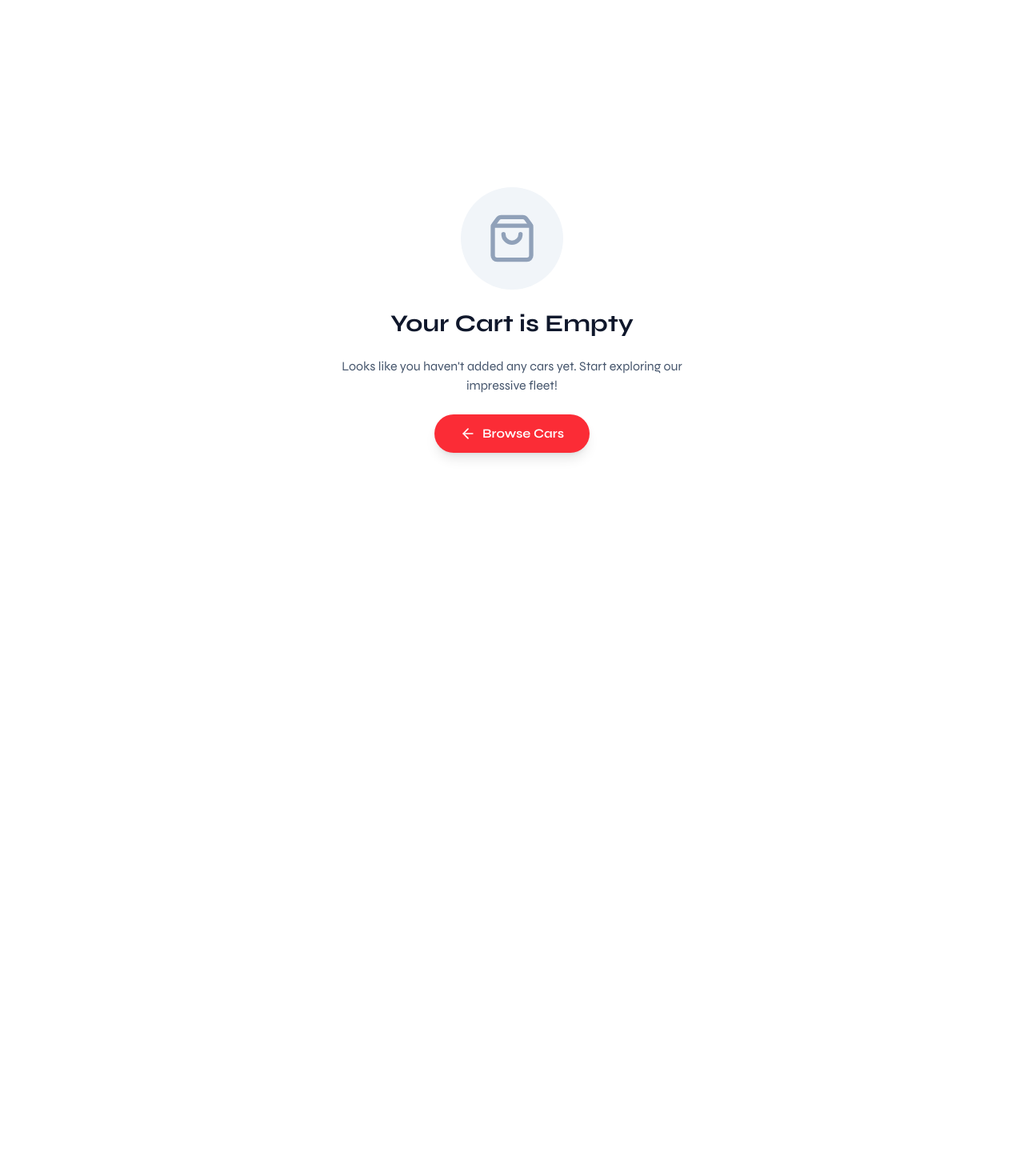
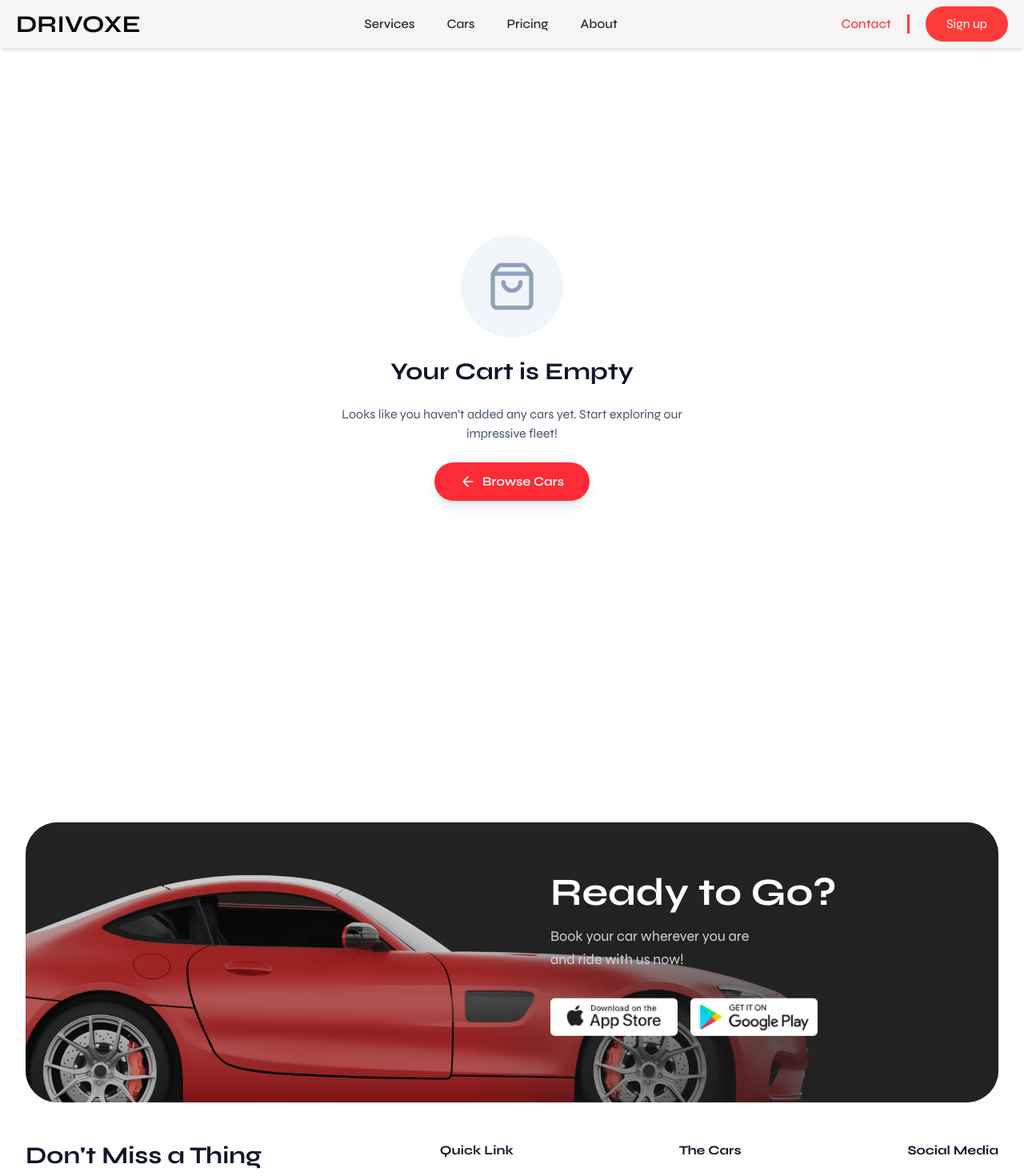
Before and after one commit to DoctorJunaid/drivoxe-car-rental, a React (Vite) app: page /cart in a window 1280 px wide. Shown: the top 1470 px of the page at 80% size. Before the commit the page ends 800 px from the top, so only its background shows below. Built offline with nearby package versions, Linux system fonts and the light colour scheme.

Commit message:
Phase 2 completed

```diff
--- a/src/Pages/CartPage.jsx
+++ b/src/Pages/CartPage.jsx
@@ -86,6 +86,8 @@
         // ✅ Empty Cart Screen
         if (cartItems.length === 0) {
             return (
+                <>
+                <Navbar />
                 <div className="min-h-screen bg-white flex flex-col">
                     <div className="flex-1 flex items-center justify-center px-4">
                         <div className="text-center space-y-6 max-w-md">
@@ -108,10 +110,12 @@
                         </div>
                     </div>
                 </div>
+                <Footer />
+                </>
             );
         }
 
-        // ✅ Main Cart Layout
+
         return (
             <div>
                 <Navbar />
```
